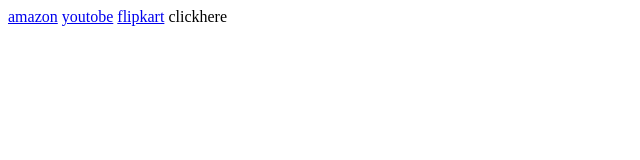
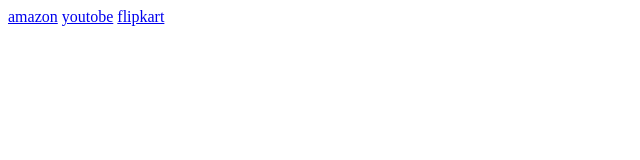
Before and after one commit to Tejnath1728/teja, a plain HTML site: page index.html in a window 1280 px wide. Shown: the full height of the page, 0-640 px from the left. Drawn offline with Linux system fonts and the light colour scheme.

Commit message:
Update index.html
new

```diff
--- a/index.html
+++ b/index.html
@@ -7,7 +7,7 @@
     <a href="https://www.amazon.in/">amazon</a>
     <a href="https://www.youtube.com/">youtobe</a>
     <a href="https://www.flipkart.com/">flipkart</a>
-    <a herf="resturant.html">clickhere</a>
+    <a herf="resturant.html"clickhere></a>
 </body>
 
 </html>
```
